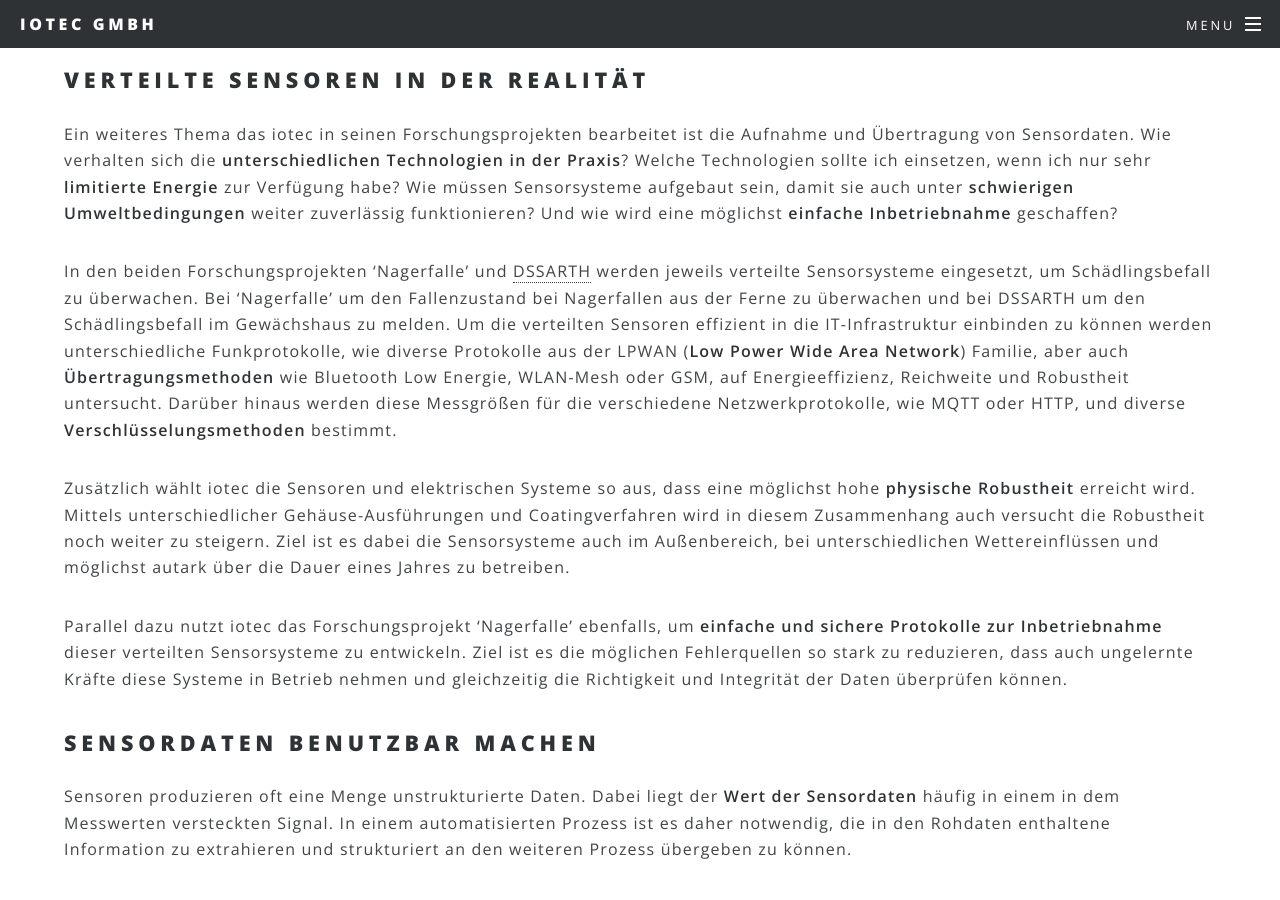
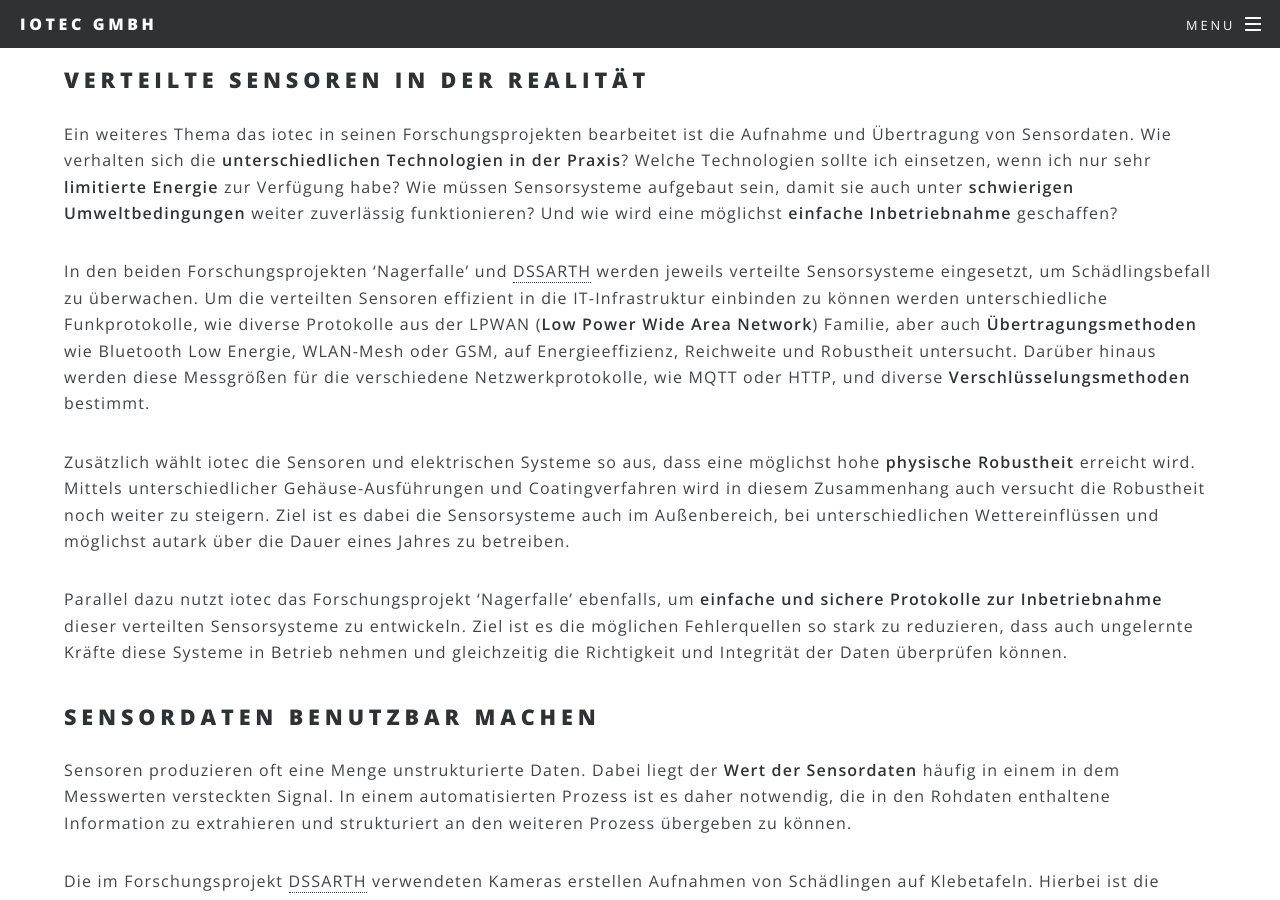
Before and after one commit to iotec-gmbh/iotec-gmbh.github.io, a Jekyll site: the page built from 12-research.md, in a window 1280 px wide and 900 px high, scrolled down 1384 px. Built offline with Jekyll 4.4.1, drawn with Linux system fonts in a browser that asks for light colours; our own code applies the rules of GitHub Pages for plain Markdown files.

Commit message:
Apply suggestion to 12-research.md

```diff
--- a/12-research.md
+++ b/12-research.md
@@ -54,7 +54,6 @@
 Und wie wird eine möglichst **einfache Inbetriebnahme** geschaffen?
 
 In den beiden Forschungsprojekten 'Nagerfalle' und [DSSARTH](#dssarth) werden jeweils verteilte Sensorsysteme eingesetzt, um Schädlingsbefall zu überwachen.
-Bei 'Nagerfalle' um den Fallenzustand bei Nagerfallen aus der Ferne zu überwachen und bei DSSARTH um den Schädlingsbefall im Gewächshaus zu melden.
 Um die verteilten Sensoren effizient in die IT-Infrastruktur einbinden zu können werden unterschiedliche Funkprotokolle,
 wie diverse Protokolle aus der LPWAN (**Low Power Wide Area Network**) Familie,
 aber auch **Übertragungsmethoden** wie Bluetooth Low Energie, WLAN-Mesh oder GSM, auf Energieeffizienz, Reichweite und Robustheit untersucht.
```
